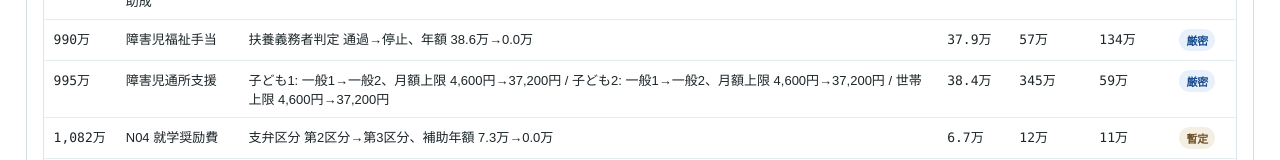
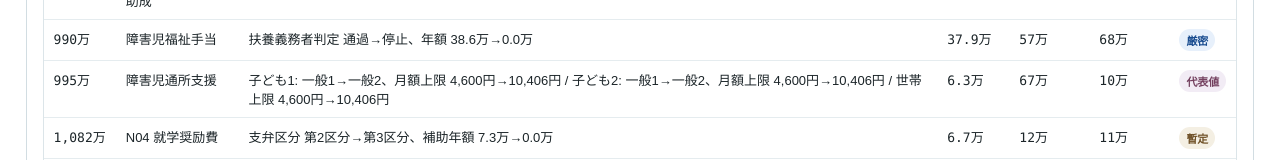
Before and after one commit to Design-for-Changes/dw-appendix, a React (Create React App) app: page / in a window 1280 px wide. Shown: the part 2627-2787 px from the top of the page. Built offline with nearby package versions, Linux system fonts and the light colour scheme.

Commit message:
Use representative tsusho service fees

```diff
--- a/src/calc/computePoint.js
+++ b/src/calc/computePoint.js
@@ -4,6 +4,7 @@ const DEFAULT_SWEEP = { min: 1, max: 1500, step: 1 };
 export const M01_KENSHIN_ANNUAL_YEN_DEFAULT = 149531;
 export const M01_KENSHIN_ANNUAL_YEN_RANGE = { min: 149531, max: 167929 };
 export const M01_LEVY_CUTOFF_YEN = 235000;
+export const RAW_TSUSHO_CHILD_MONTHLY_YEN = 10406;
 export const N04_SHOGAKU_ANNUAL_YEN = { first: 72945, second: 36473, third: 0 };
 export const N04_BOUNDARY_1_2_SALARY_MANYEN = 747;
 export const N04_BOUNDARY_2_3_SALARY_MANYEN = 1055;
@@ -916,7 +917,8 @@ function computePoint(ctx, x) {
     if (levyYen <= 0) return 0;
     if (a >= 18) return levyYen < 160000 ? 9300 : 37200;
     if (a >= 3 && a <= 5) return 0;
-    return levyYen < 280000 ? 4600 : 37200;
+    const upperLimitYen = levyYen < 280000 ? 4600 : 37200;
+    return Math.min(RAW_TSUSHO_CHILD_MONTHLY_YEN, upperLimitYen);
   };
   const serviceType = (sumLevyWan, age) => {
     const levyYen = Math.max(0, Math.round(toNumber(sumLevyWan, 0) * 10000));
@@ -926,6 +928,12 @@ function computePoint(ctx, x) {
     if (a >= 18) return levyYen < 160000 ? "一般1" : "一般2";
     return levyYen < 280000 ? "一般1" : "一般2";
   };
+  const serviceConfidence = (sumLevyWan, age) => {
+    const levyYen = Math.max(0, Math.round(toNumber(sumLevyWan, 0) * 10000));
+    const a = toNumber(age, 0);
+    if (a < 18 && !(a >= 3 && a <= 5) && levyYen >= 280000) return "representative";
+    return "strict";
+  };
   let serviceFeeMonthlyYenTotal = 0;
   const serviceFeeDetails = [];
   for (const r of rows) {
@@ -934,6 +942,7 @@ function computePoint(ctx, x) {
     const monthlyYen = monthlyFeeYen(levyWan, r.age);
     const age = toNumber(r.age, 0);
     const type = serviceType(levyWan, age);
+    const confidence = serviceConfidence(levyWan, age);
     serviceFeeMonthlyYenTotal = Math.max(serviceFeeMonthlyYenTotal, monthlyYen);
     serviceFeeDetails.push({
       who: String(r.who),
@@ -943,9 +952,11 @@ function computePoint(ctx, x) {
       type,
       monthlyUpperYen: monthlyYen,
       annualFeeWan: (monthlyYen * 12) / 10000,
-      confidence: "strict",
+      rawMonthlyYen: age < 18 && !(age >= 3 && age <= 5) ? RAW_TSUSHO_CHILD_MONTHLY_YEN : null,
+      confidence,
     });
   }
+  const serviceConfidenceOverall = serviceFeeDetails.some((d) => d.confidence === "representative") ? "representative" : "strict";
   const serviceFeeWanTotal = (serviceFeeMonthlyYenTotal * 12) / 10000;
 
   const basicPensionWan = (() => {
@@ -1257,7 +1268,7 @@ function computePoint(ctx, x) {
         tcca: tccaDetail,
         welfareAllowance: welfareAllowanceDetail,
         service: {
-          confidence: "strict",
+          confidence: serviceConfidenceOverall,
           householdLevySumWan,
           details: serviceFeeDetails,
           monthlyTotalYen: serviceFeeMonthlyYenTotal,
```
